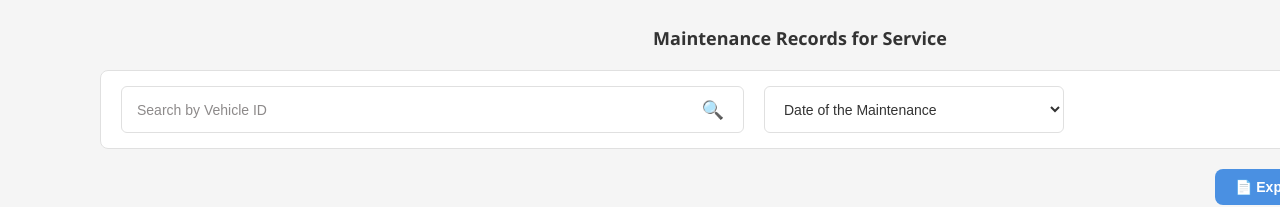
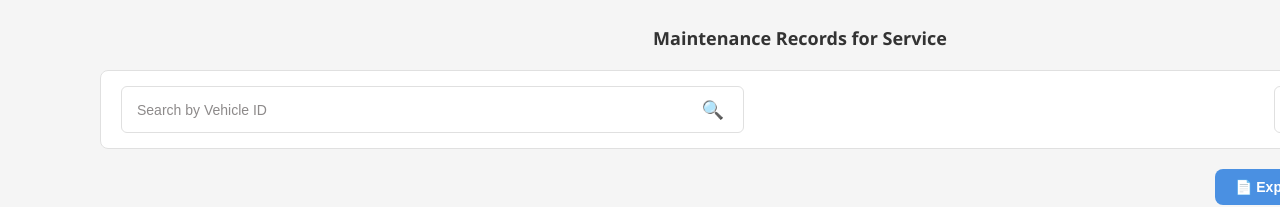
Before and after one commit to PBPerera/FleetCare, a React (Vite) app in the folder frontend/: page / in a window 1280 px wide. Shown: the part 273-480 px from the top of the page. Built offline with nearby package versions, Linux system fonts and the light colour scheme.

Commit message:
Enhanced css file

```diff
--- a/frontend/src/components/SearchBar/SearchBar.css
+++ b/frontend/src/components/SearchBar/SearchBar.css
@@ -10,16 +10,18 @@
   gap: 20px;
   align-items: center;
   width: 100%;
-  max-width: 1277px;
+  max-width: 100%;
   min-height: 74px;
   height: auto;
+  justify-content: space-between;
 }
 
 .searchbar-input-wrapper {
   position: relative;
-  flex: 1;
+  flex: 2;
   max-width: 623px;
   min-width: 200px;
+  margin-right: auto;
 }
 
 .searchbar-main-input {
@@ -69,7 +71,8 @@
 }
 
 .searchbar-select {
-  flex: 1;
+  flex: 0 0 auto;
+  margin-left: auto;
   max-width: 300px;
   min-width: 150px;
   height: 47px;
```
